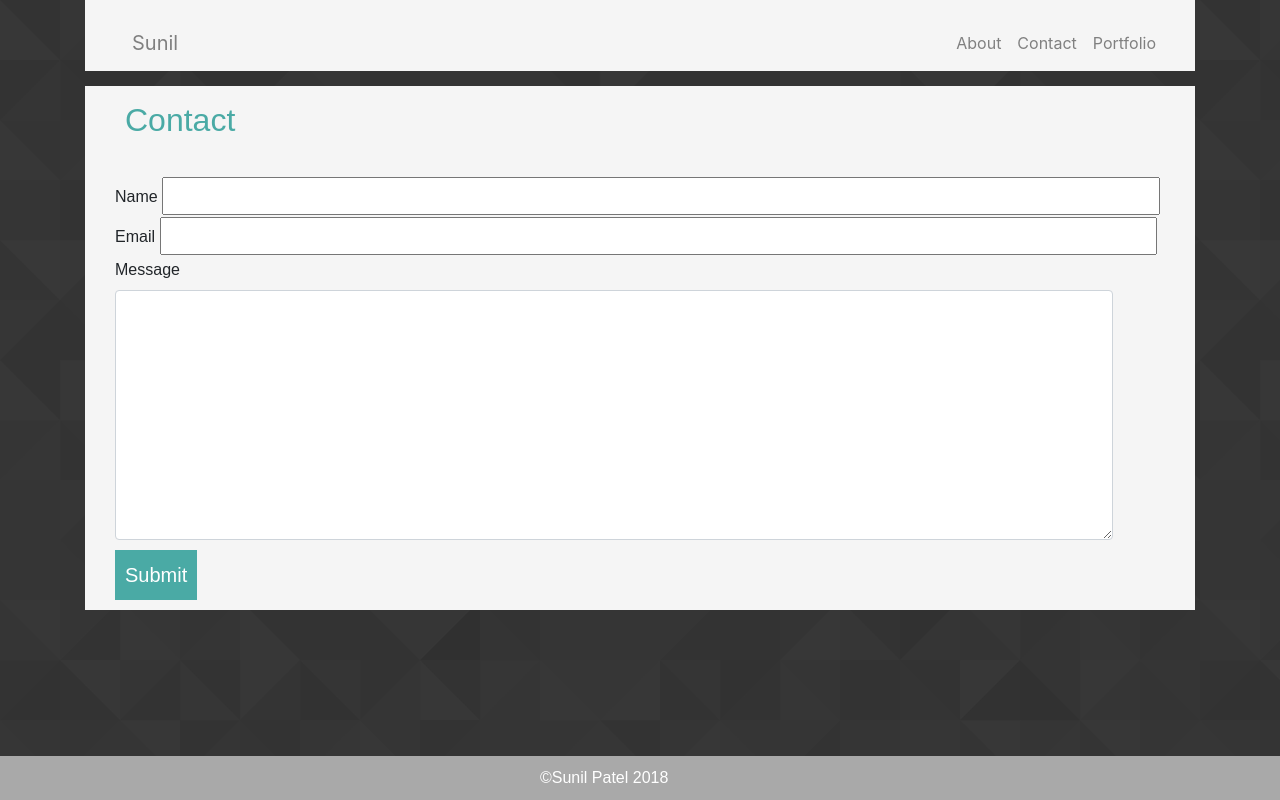
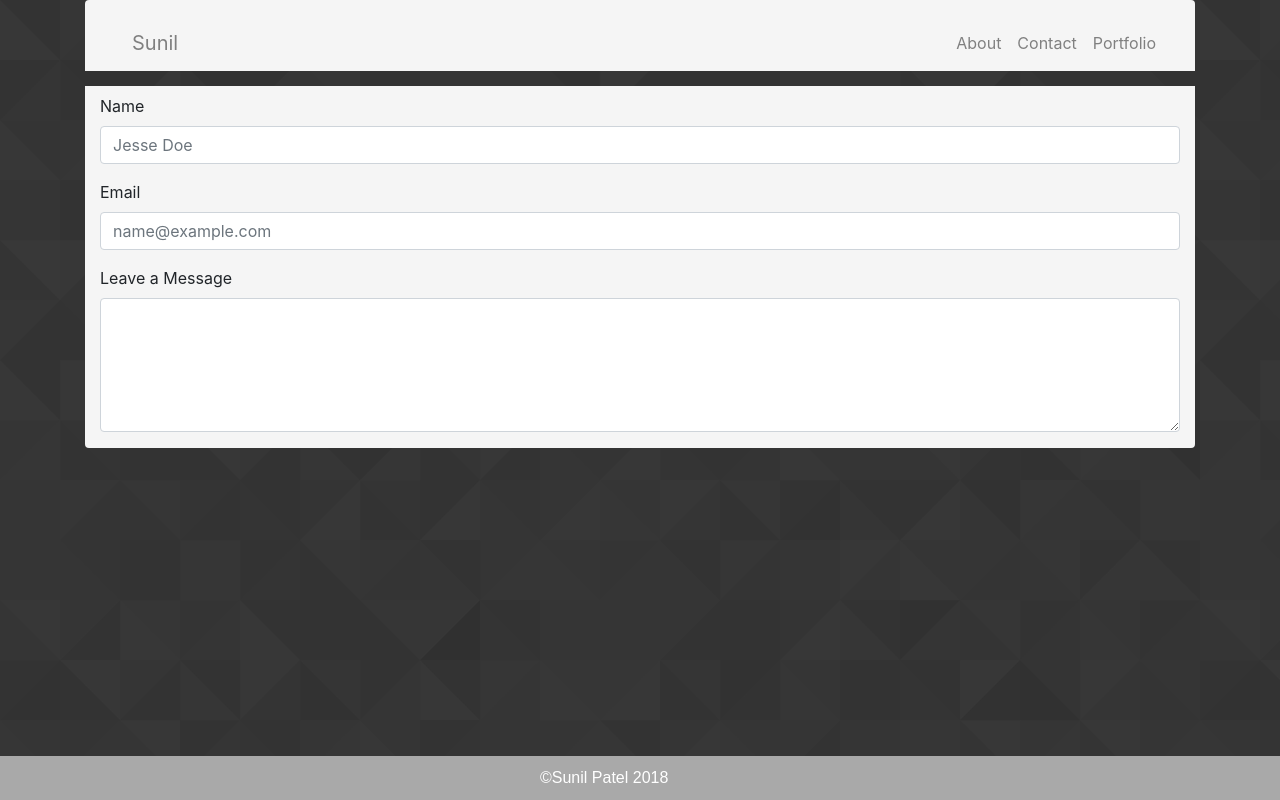
Before and after one commit to sip615/Bootstrap-Portfolio, a plain HTML site: page contact.html in a window 1280 px wide. Drawn offline with nearby package versions, Linux system fonts and the light colour scheme.

Commit message:
another pass through updates to the contact page about page and portfolio page

```diff
--- a/contact.html
+++ b/contact.html
@@ -1,16 +1,21 @@
 <!DOCTYPE html>
 <html lang="en">
 	<head>
-    <meta charset="UTF-8">
-    <meta name="viewport" content="width=device-width, initial-scale=1.0">
-    <meta http-equiv="X-UA-Compatible" content="ie=edge">
+		<meta charset="UTF-8" />
+		<meta name="viewport" content="width=device-width, initial-scale=1.0" />
+		<meta http-equiv="X-UA-Compatible" content="ie=edge" />
 		<title>Contact Page</title>
-    <link rel="stylesheet" type="text/css" href="./assets/css/style.css">
-    <link rel="stylesheet" href="https://stackpath.bootstrapcdn.com/bootstrap/4.3.1/css/bootstrap.min.css" integrity="sha384-ggOyR0iXCbMQv3Xipma34MD+dH/1fQ784/j6cY/iJTQUOhcWr7x9JvoRxT2MZw1T" crossorigin="anonymous">
+		<link rel="stylesheet" type="text/css" href="./assets/css/style.css" />
+		<link
+			rel="stylesheet"
+			href="https://stackpath.bootstrapcdn.com/bootstrap/4.3.1/css/bootstrap.min.css"
+			integrity="sha384-ggOyR0iXCbMQv3Xipma34MD+dH/1fQ784/j6cY/iJTQUOhcWr7x9JvoRxT2MZw1T"
+			crossorigin="anonymous"
+		/>
 	</head>
 	<body>
 		<div class="container">
-            <div class="col-12-sm header">
+			<div class="col-12-sm header rounded-top">
 				<div id="nav-width">
 					<nav class="navbar navbar-expand-sm col-12">
 						<div class="container-fluid navbar-custom">
@@ -18,26 +23,61 @@
 								<a class="navbar-brand" href="./index.html">Sunil</a>
 							</div>
 							<ul class="navbar-nav">
-                                    <li class="nav-item"><a class="nav-link" href="./index.html">About</a></li>
-                                    <li class="nav-item"><a class="nav-link" href="./contact.html">Contact</a></li>
-                                    <li class="nav-item"><a class="nav-link" href="./portfolio.html">Portfolio</a></li>
+								<li class="nav-item">
+									<a class="nav-link" href="./index.html">About</a>
+								</li>
+								<li class="nav-item">
+									<a class="nav-link" href="./contact.html">Contact</a>
+								</li>
+								<li class="nav-item">
+									<a class="nav-link" href="./portfolio.html">Portfolio</a>
+								</li>
 							</ul>
 						</div>
 					</nav>
 				</div>
 			</div>
 
-            <div class="middleSection col-12">
-                    <h2>Contact</h2>
+			<div class="middleSection col-12 rounded-bottom">
+				<form class="my-2">
+					<div class="form-group">
+						<label for="name-input">Name</label>
+						<input
+							type="name"
+							class="form-control"
+							id="exampleFormControlInput1"
+							placeholder="Jesse Doe"
+						/>
+					</div>
+					<div class="form-group">
+						<label for="name-input">Email</label>
+						<input
+							type="email"
+							class="form-control"
+							id="exampleFormControlInput1"
+							placeholder="name@example.com"
+						/>
+					</div>
+					<div class="form-group">
+						<label for="exampleFormControlTextarea1">Leave a Message</label>
+						<textarea
+							class="form-control"
+							id="exampleFormControlTextarea1"
+							rows="5"
+						></textarea>
+					</div>
+				</form>
+
+				<!-- <h2>Contact</h2>
                     <div class="form">
                         <form>
                             <div class="name">
                                 <label for="Name">Name</label>
-                                <input type="name col-12"></input>
+                                <input type="name" class="col-12"></input>
                             </div>
                             <div class="email">
                                 <label for="email">Email</label>
-                                <input type="email col-12"></input>
+                                <input type="email" class="col-12"></input>
                             </div>
                             <div class="message">
                                 <label for="msg">Message</label>
@@ -45,7 +85,7 @@
                             </div>
                         </form>
                         <div class="submit">Submit</div>
-                    </div>
+                    </div> -->
 			</div>
 			<div class="footer">
 				<p>
@@ -53,6 +93,5 @@
 				</p>
 			</div>
 		</div>
-
 	</body>
 </html>
```
Lines whose indentation alone changed are shown as unchanged.
